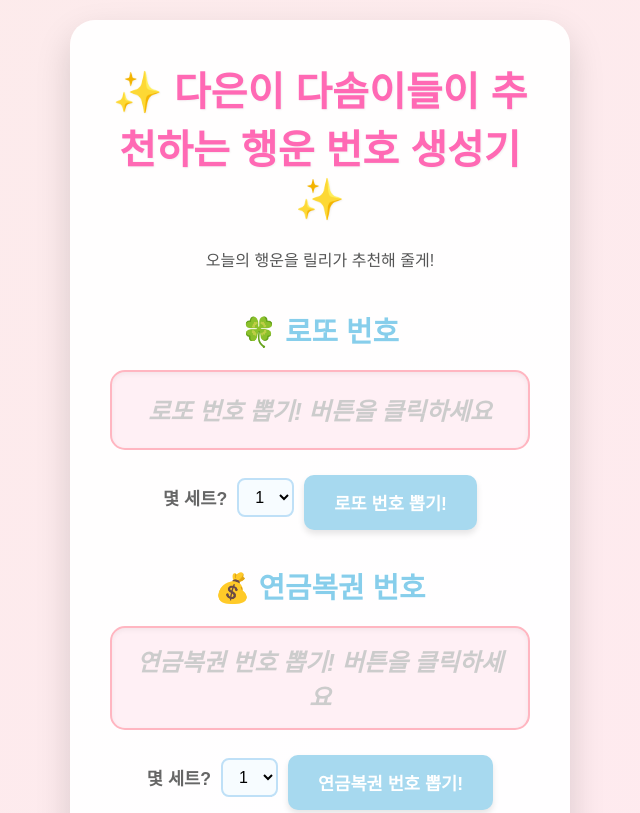
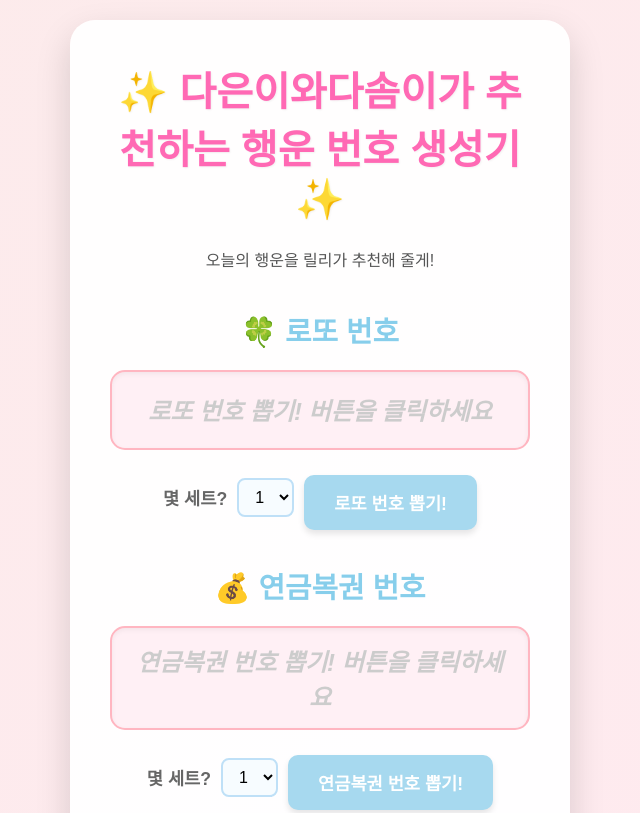
Before and after one commit to ruseper/lotto-helper, a plain HTML site: page index.html in a window 1280 px wide. Shown: the top 813 px of the page, without its empty margins (320-960 px from the left). Drawn offline with Linux system fonts and the light colour scheme; a script that the page names is missing.

Commit message:
3차수정

```diff
--- a/index.html
+++ b/index.html
@@ -12,7 +12,7 @@
 </head>
 <body>
     <div class="container">
-        <h1>✨ 다은이 다솜이들이 추천하는 행운 번호 생성기 ✨</h1>
+        <h1>✨ 다은이와다솜이가 추천하는 행운 번호 생성기 ✨</h1>
         <p>오늘의 행운을 릴리가 추천해 줄게!</p>
 
         <section class="lotto-section">
```
